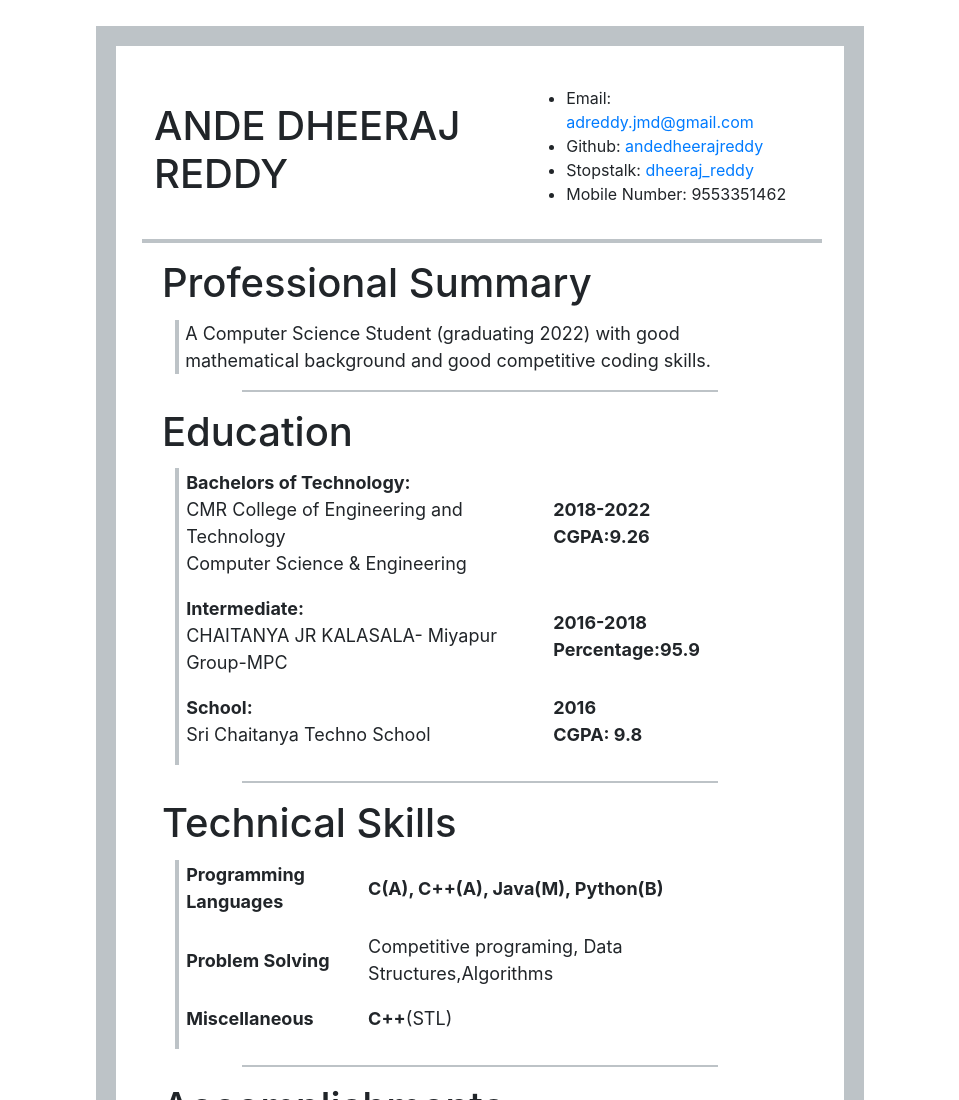
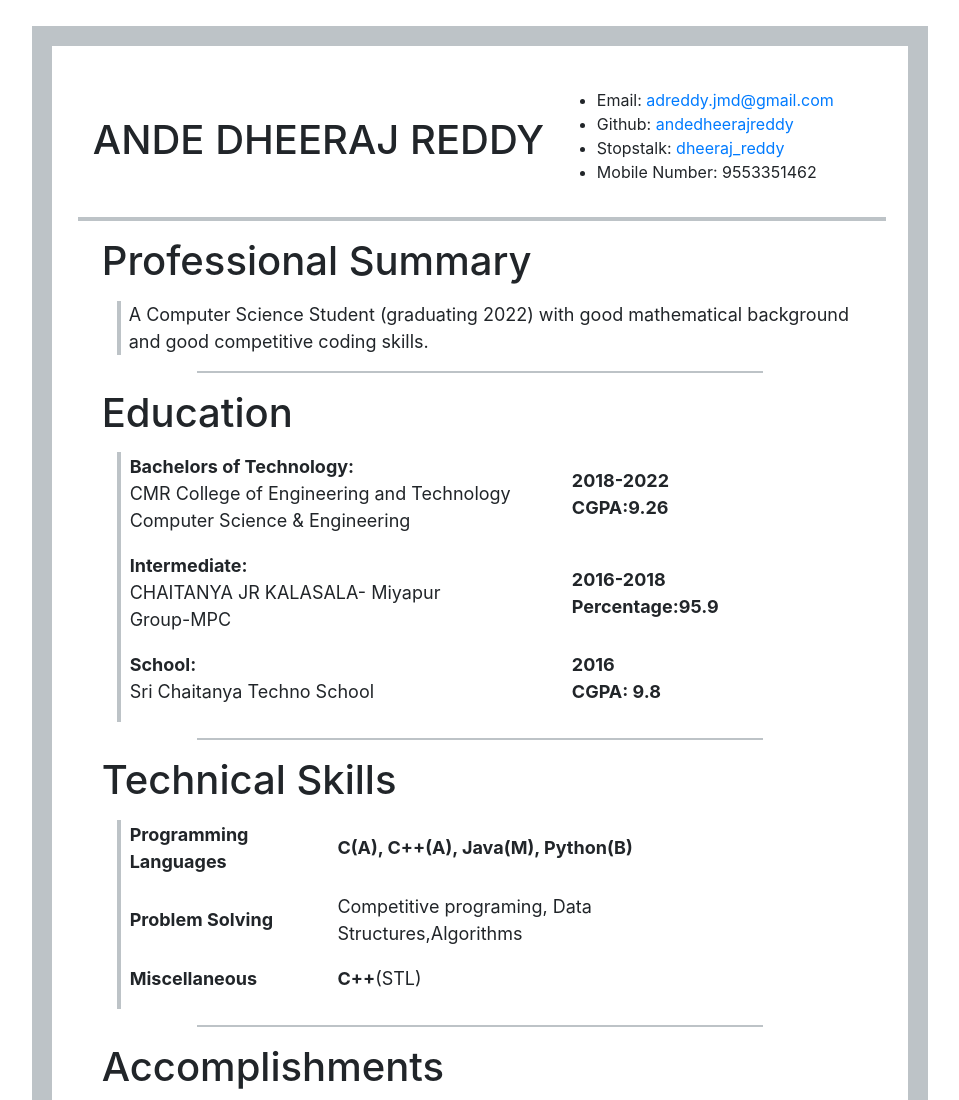
Before and after one commit to andedheerajreddy/webdev, a website: page frontend/html/index.html in a window 1280 px wide. Shown: the top 1100 px of the page, without its empty margins (160-1119 px from the left). Drawn offline with nearby package versions, Linux system fonts and the light colour scheme; files that its build step writes are made by us from their sources.

Commit message:
added media query

```diff
--- a/frontend/css/index.css
+++ b/frontend/css/index.css
@@ -5,7 +5,28 @@ body{
     margin: 2% 20%;
 
 }
-.top{
+@media screen and (min-width: 1140px) {
+    body {
+     margin: 2% 20%;
+    }
+  }
+
+  @media screen and (min-width: 960px) {
+    body {
+     margin: 2% 20%;
+    }
+  }
+  @media screen and (min-width: 720px) {
+    body {
+     margin: 2% 15%;
+    }
+  }
+  @media screen and (max-width: 1140px) {
+    body {
+     margin: 2% 5%;
+    }
+  }
+    .top{
     margin: 2% 0%;
     width:96%;
 }
```
